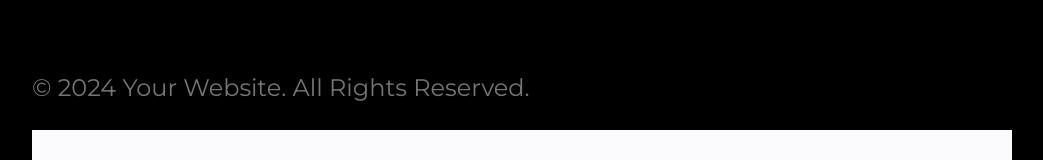
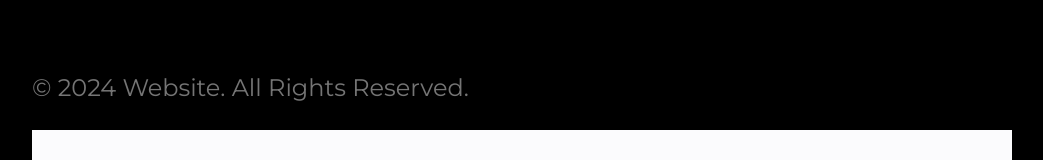
Before and after one commit to ast4rt3/carbon.github.io, a plain HTML site: page index.html in a window 1280 px wide. Shown: the part 3531-3691 px from the top of the page, without its empty margins (118-1161 px from the left). Drawn offline with nearby package versions, Linux system fonts and the light colour scheme.

Commit message:
Update index.html

```diff
--- a/index.html
+++ b/index.html
@@ -242,7 +242,7 @@ body, h1,h2,h3,h4,h5,h6 {font-family: "Montserrat", sans-serif}
    <!-- Footer Section -->
 <footer class="footer">
   <div class="footer-content">
-    <p>&copy; 2024 Your Website. All Rights Reserved.</p>
+    <p>&copy; 2024 Website. All Rights Reserved.</p>
   </div>
   <footer class="new_footer_area bg_color">
     <div class="new_footer_top">
```
